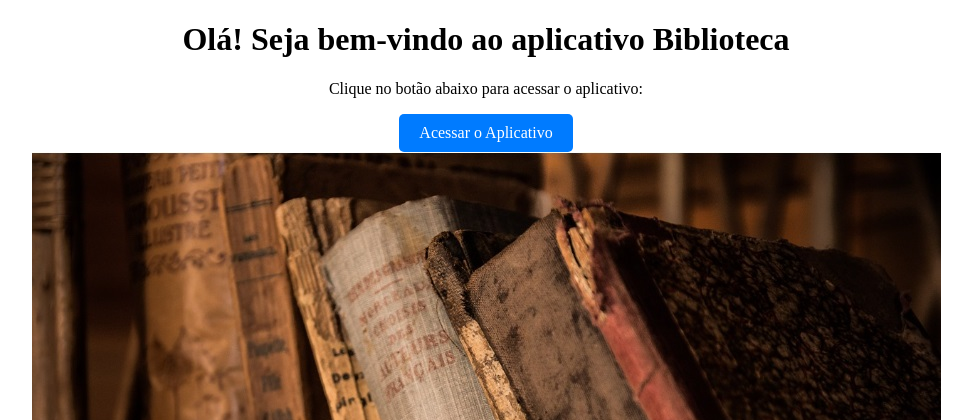
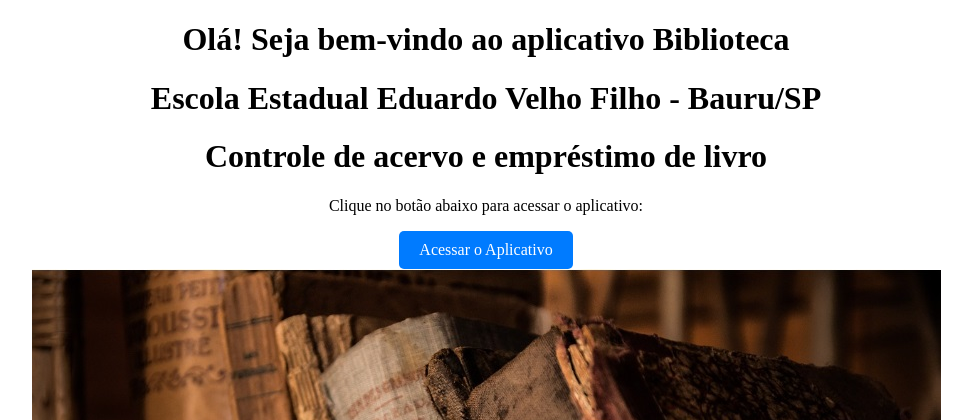
Before and after one commit to Akira2018/Biblioteca, a Django app: page / in a window 1280 px wide. Shown: the top 420 px of the page, without its empty margins (154-1126 px from the left). Run offline with Django 5.2, Linux system fonts and the light colour scheme.

Commit message:
Configuração tela

```diff
--- a/todos/templates/todos/home.html
+++ b/todos/templates/todos/home.html
@@ -54,6 +54,8 @@
     <!-- Container para centralizar conteúdo -->
     <div class="center">
         <h1>Olá! Seja bem-vindo ao aplicativo Biblioteca</h1>
+        <h1>Escola Estadual Eduardo Velho Filho - Bauru/SP</h1>
+        <h1>Controle de acervo e empréstimo de livro</h1>
         <p>Clique no botão abaixo para acessar o aplicativo:</p>
         <a href="/admin/" class="btn btn-primary">Acessar o Aplicativo</a>
 
```
Also changed, not shown: Cadastro.sqlite3.
